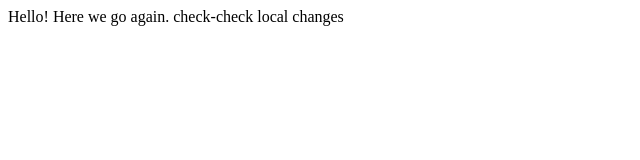
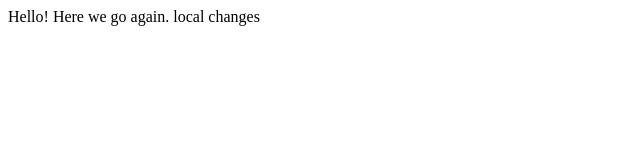
Before and after one commit to SStaro/special-app, a plain HTML site: page Index.html in a window 1280 px wide. Shown: the whole page, without its empty margins (0-640 px from the left). Drawn offline with Linux system fonts and the light colour scheme.

Commit message:
check-check deleted

```diff
--- a/Index.html
+++ b/Index.html
@@ -2,6 +2,5 @@
 <div>
   Hello!
   Here we go again.
-  check-check
   local changes
 </div>
```
